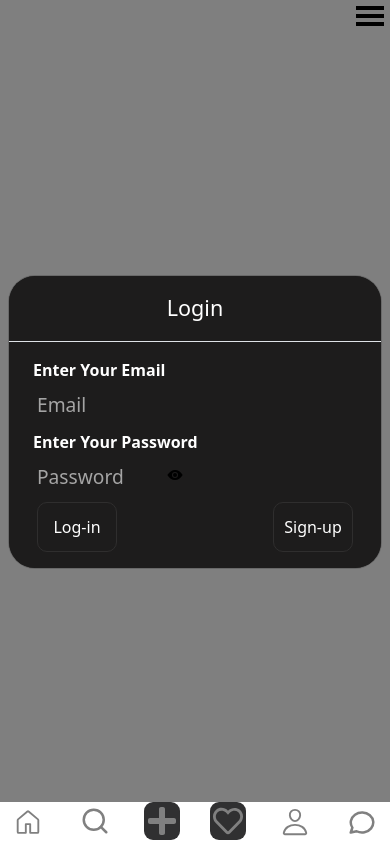
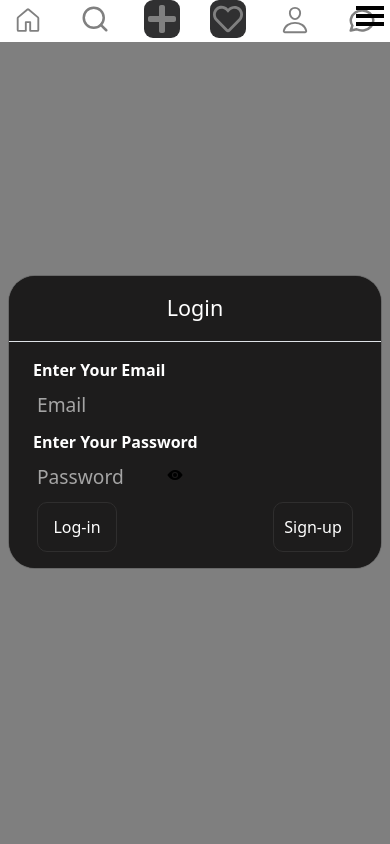
Before and after one commit to khushal40312/socialmedia_frontend, a React (Vite) app: page /login in a window 390 px wide. Built offline with nearby package versions, Linux system fonts and the light colour scheme; no server answers.

Commit message:
Update responsive.css

```diff
--- a/src/responsive.css
+++ b/src/responsive.css
@@ -17,7 +17,7 @@
     height: 8vh;
     flex-direction: row; /* Horizontal layout */
     justify-content: space-around;
-    position: fixed;
+    position: sticky;
     bottom: 0;
     left: 0;
     top: unset;
@@ -57,7 +57,7 @@
   .top-nav {
     width: 100vw !important;
     height: 60px !important;
-    position: stickey;
+    position: sticky;
   }
   .nav-inbox {
     margin-bottom: 0 !important;
```
